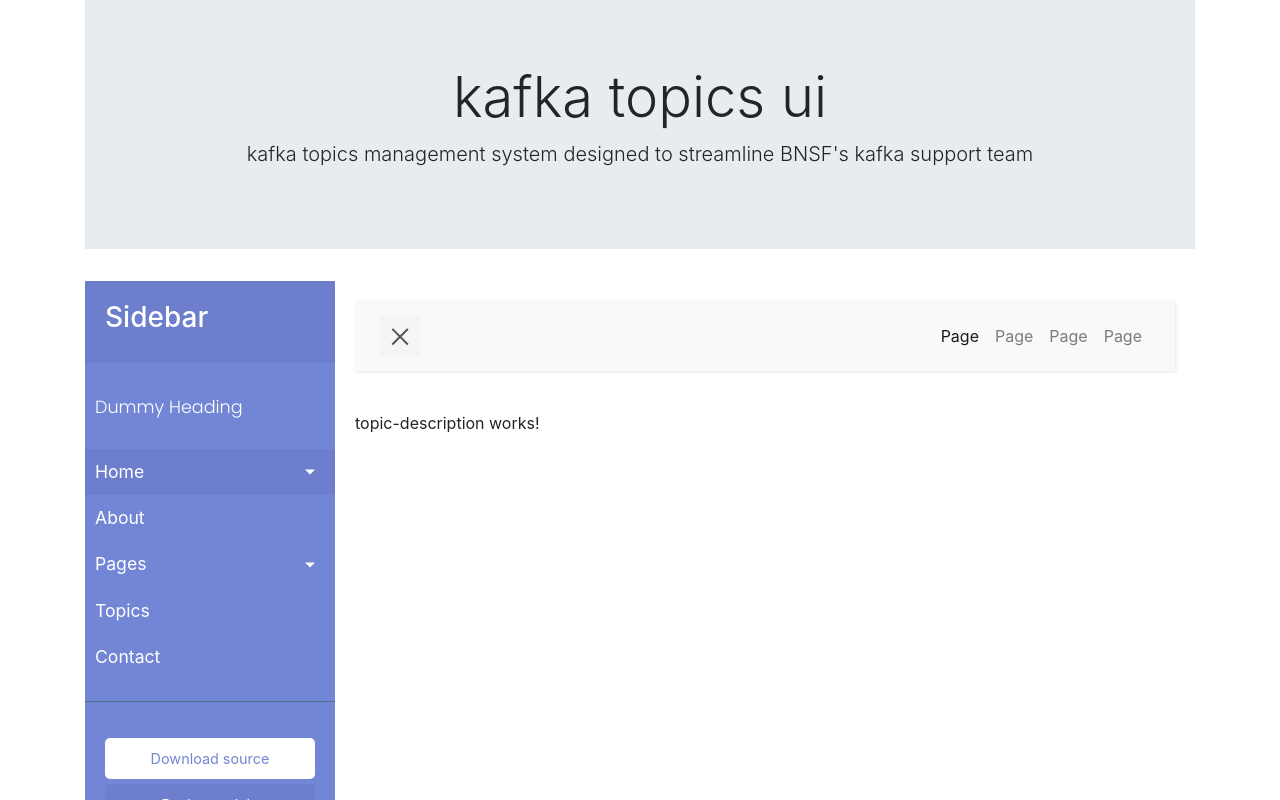
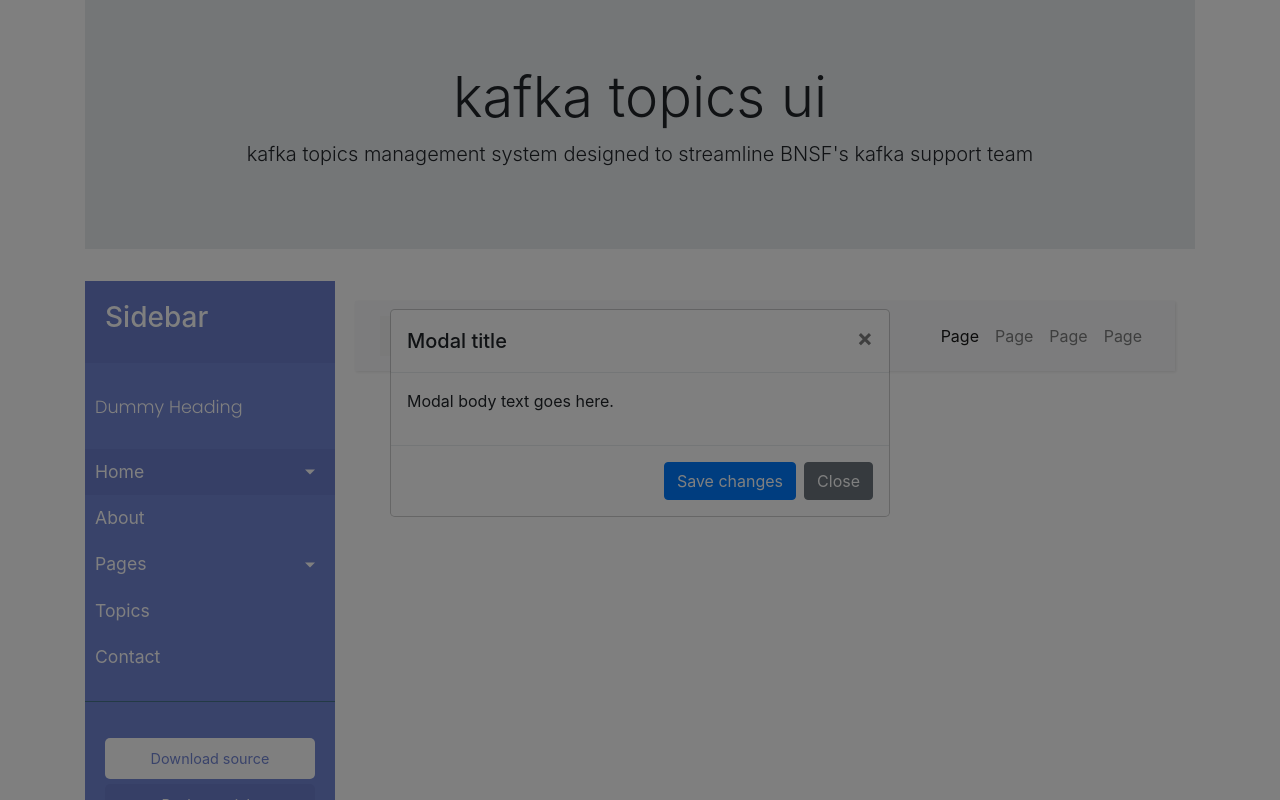
Before and after one commit to bkconazole/kafka-ui, an Angular app: page /topics/description/1 in a window 1280 px wide. Shown: the top 800 px of the page. Built offline with nearby package versions, Linux system fonts and the light colour scheme; no server answers.

Commit message:
topic-descriptio component implementation

```diff
--- a/src/app/components/topic-description/topic-description.component.html
+++ b/src/app/components/topic-description/topic-description.component.html
@@ -1,3 +1,22 @@
-<p>
-  topic-description works!
-</p>
+
+
+<div id="myModal" class="modal" tabindex="-1" role="dialog">
+  <div class="modal-dialog" role="document">
+    <div class="modal-content">
+      <div class="modal-header">
+        <h5 class="modal-title">Modal title</h5>
+        <button type="button" class="close" data-dismiss="modal" aria-label="Close">
+          <span aria-hidden="true">&times;</span>
+        </button>
+      </div>
+      <div class="modal-body">
+        <p>Modal body text goes here.{{description$.partitions}}
+          {{description$.replicas}}</p>
+      </div>
+      <div class="modal-footer">
+        <button type="button" class="btn btn-primary">Save changes</button>
+        <button type="button" class="btn btn-secondary" data-dismiss="modal">Close</button>
+      </div>
+    </div>
+  </div>
+</div>
--- a/src/app/components/topic-description/topic-description.component.ts
+++ b/src/app/components/topic-description/topic-description.component.ts
@@ -2,6 +2,8 @@
 import { DataService } from '../../services/data.service';
 import { ActivatedRoute } from '@angular/router';
 import { Observable } from 'rxjs';
+
+declare var $: any;
 
 
 @Component({
@@ -12,9 +14,16 @@
 export class TopicDescriptionComponent implements OnInit {
   description$: Object;
 
-  constructor( private data : DataService, private router: ActivatedRoute) { }
+  constructor( private data : DataService, private route: ActivatedRoute) {
+    this.route.params.subscribe( params => this.description$ = params.topic )
+   }
 
   ngOnInit() {
+    this.data.getDescription(this.description$).subscribe(
+      data => this.description$ = data
+    );
+
+    $('#myModal').modal('show');
   }
 
 }
--- a/src/app/components/topics/topics.component.html
+++ b/src/app/components/topics/topics.component.html
@@ -12,7 +12,7 @@
       <div class="row">
 
         <li class="list-group-item col-12" *ngFor='let topic of topics$'> {{topic | lowercase}}           <div class="row">
-            <a routerLink="description">
+            <a routerLink="description/{{topic}}">
               <i class="material-icons md-light md-active col-1">description</i>
             </a>
             <a routerLink="configs">
--- a/src/app/services/data.service.ts
+++ b/src/app/services/data.service.ts
@@ -16,7 +16,7 @@
 
   getDescription(topic) {
     const url = this.apiUrl;
-    return this.http.get(this.apiUrl +'/'+topic+'/')
+    return this.http.get(this.apiUrl +'/describe/'+topic+'/')
   }
 
 }
```
